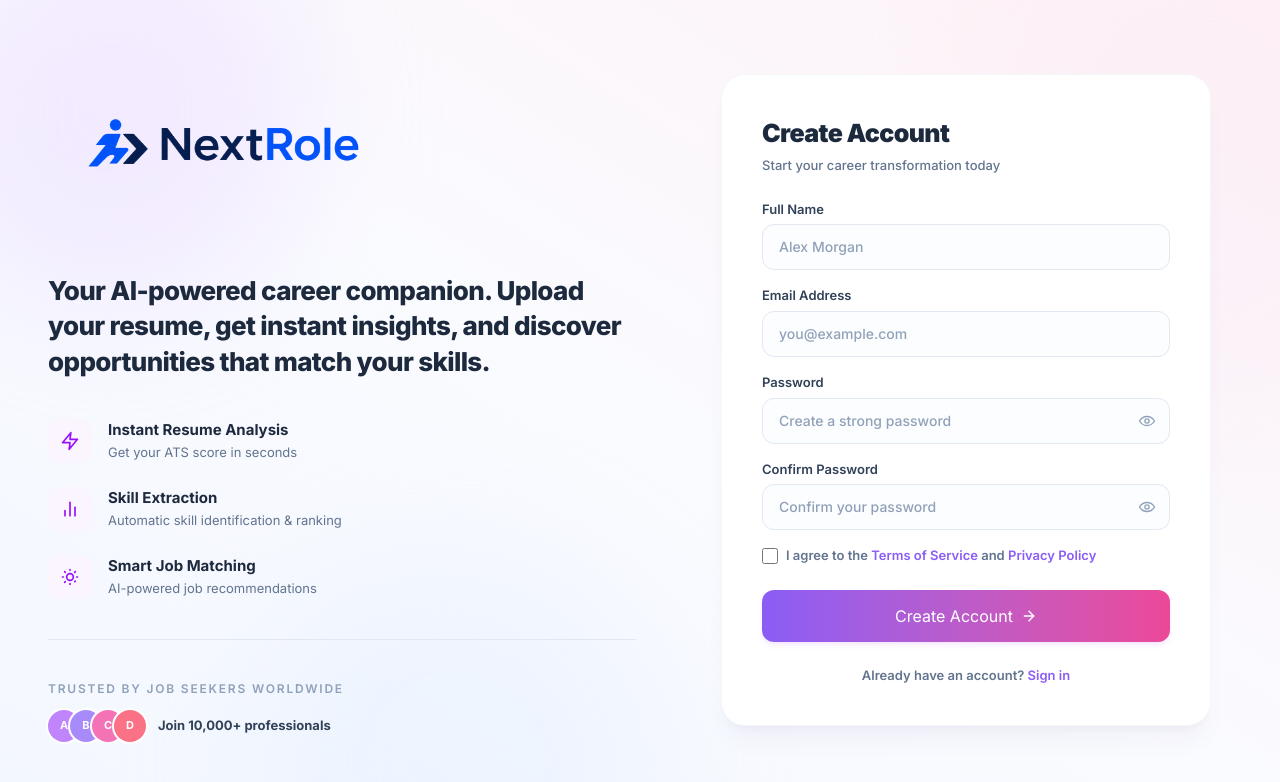
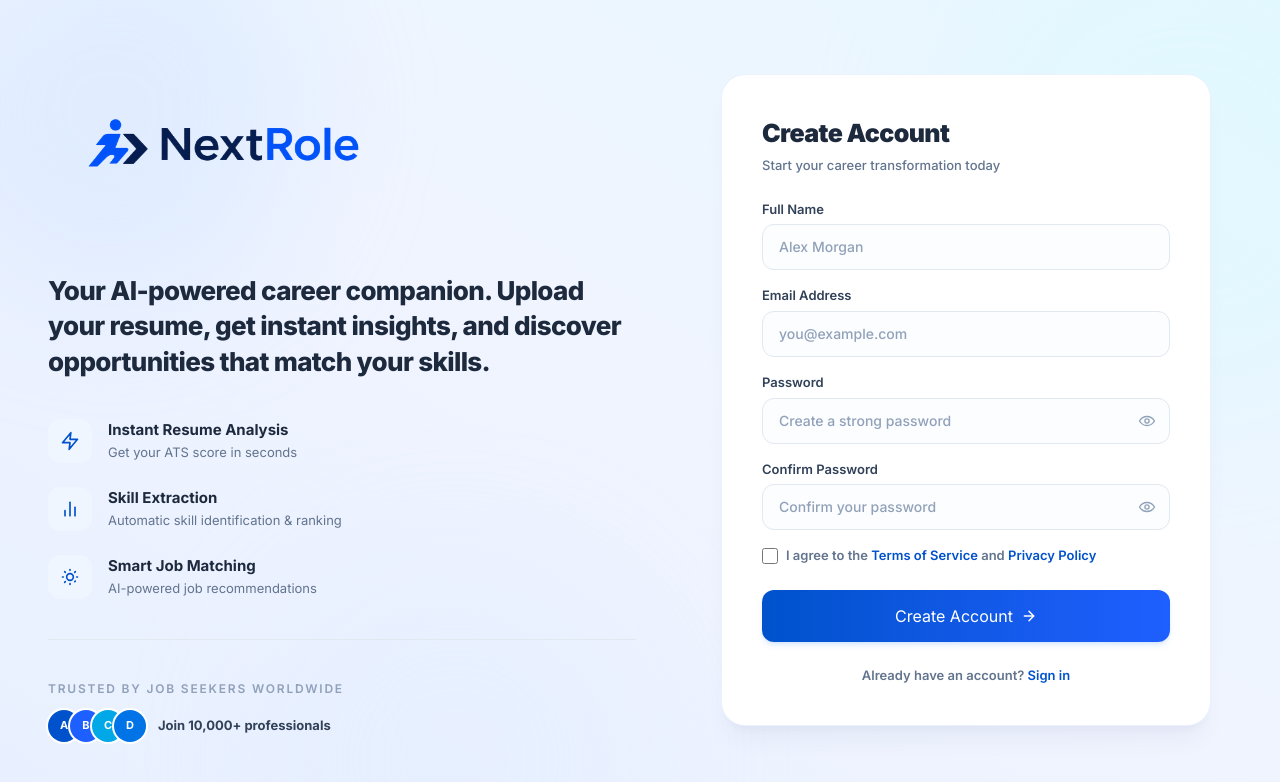
Before and after one commit to vinaypenta22/NextRole, a Next.js app in the folder Frontend/jobsearch/: page /signup in a window 1280 px wide. Shown: the top 782 px of the page. Built offline with nearby package versions, Linux system fonts and the light colour scheme; no server answers.

Commit message:
Color changes

```diff
--- a/Frontend/jobsearch/app/components/AuthLayout.tsx
+++ b/Frontend/jobsearch/app/components/AuthLayout.tsx
@@ -9,19 +9,19 @@ export default function AuthLayout({ children }: { children: React.ReactNode })
 
   // Overlapping avatar details
   const avatars = [
-    { label: "A", bg: "bg-[#c084fc]" },
-    { label: "B", bg: "bg-[#a78bfa]" },
-    { label: "C", bg: "bg-[#f472b6]" },
-    { label: "D", bg: "bg-[#fb7185]" },
+    { label: "A", bg: "bg-[#0052cc]" },
+    { label: "B", bg: "bg-[#1e5fff]" },
+    { label: "C", bg: "bg-[#00a8e8]" },
+    { label: "D", bg: "bg-[#0073e6]" },
   ];
 
   return (
-    <div className="relative min-h-screen w-full overflow-hidden bg-gradient-to-tr from-[#f3f7ff] via-[#fafbff] to-[#fef2f6]">
+    <div className="relative min-h-screen w-full overflow-hidden bg-gradient-to-tr from-[#e8f0ff] via-[#f0f4ff] to-[#e8f8ff]">
       {/* Background blobs for premium depth */}
       <div className="absolute inset-0 pointer-events-none overflow-hidden">
-        <div className="absolute -left-20 -top-20 h-96 w-96 rounded-full bg-purple-200/40 blur-3xl" />
-        <div className="absolute right-[-10rem] top-[-5rem] h-[500px] w-[500px] rounded-full bg-pink-100/30 blur-3xl" />
-        <div className="absolute bottom-[-10rem] left-[20%] h-[400px] w-[400px] rounded-full bg-blue-100/30 blur-3xl" />
+        <div className="absolute -left-20 -top-20 h-96 w-96 rounded-full bg-blue-200/30 blur-3xl" />
+        <div className="absolute right-[-10rem] top-[-5rem] h-[500px] w-[500px] rounded-full bg-cyan-100/25 blur-3xl" />
+        <div className="absolute bottom-[-10rem] left-[20%] h-[400px] w-[400px] rounded-full bg-blue-100/25 blur-3xl" />
       </div>
 
       <div className="relative z-10 flex min-h-screen items-center justify-center p-4 sm:p-6 lg:p-12">
@@ -49,7 +49,7 @@ export default function AuthLayout({ children }: { children: React.ReactNode })
             <div className="space-y-6">
               {/* Feature 1 */}
               <div className="flex items-start gap-4">
-                <span className="flex h-11 w-11 shrink-0 items-center justify-center rounded-xl bg-purple-50 text-purple-600">
+                <span className="flex h-11 w-11 shrink-0 items-center justify-center rounded-xl bg-blue-50 text-[#0052cc]">
                   <svg viewBox="0 0 24 24" className="h-5 w-5 fill-none" stroke="currentColor" strokeWidth="2" strokeLinecap="round" strokeLinejoin="round">
                     <polygon points="13 2 3 14 12 14 11 22 21 10 12 10 13 2" />
                   </svg>
@@ -62,7 +62,7 @@ export default function AuthLayout({ children }: { children: React.ReactNode })
 
               {/* Feature 2 */}
               <div className="flex items-start gap-4">
-                <span className="flex h-11 w-11 shrink-0 items-center justify-center rounded-xl bg-purple-50 text-purple-600">
+                <span className="flex h-11 w-11 shrink-0 items-center justify-center rounded-xl bg-blue-50 text-[#0052cc]">
                   <svg viewBox="0 0 24 24" className="h-5 w-5 fill-none" stroke="currentColor" strokeWidth="2" strokeLinecap="round" strokeLinejoin="round">
                     <line x1="18" y1="20" x2="18" y2="10" />
                     <line x1="12" y1="20" x2="12" y2="4" />
@@ -77,7 +77,7 @@ export default function AuthLayout({ children }: { children: React.ReactNode })
 
               {/* Feature 3 */}
               <div className="flex items-start gap-4">
-                <span className="flex h-11 w-11 shrink-0 items-center justify-center rounded-xl bg-purple-50 text-purple-600">
+                <span className="flex h-11 w-11 shrink-0 items-center justify-center rounded-xl bg-blue-50 text-[#0052cc]">
                   <svg viewBox="0 0 24 24" className="h-5 w-5 fill-none" stroke="currentColor" strokeWidth="2" strokeLinecap="round" strokeLinejoin="round">
                     <path d="M12 3v1m0 16v1m9-9h-1M4 12H3m15.364-6.364l-.707.707M6.343 17.657l-.707.707m0-12.728l.707.707m11.32 11.32l.707-.707M12 8a4 4 0 1 0 0 8 4 4 0 0 0 0-8z" />
                   </svg>
@@ -117,7 +117,7 @@ export default function AuthLayout({ children }: { children: React.ReactNode })
               <Logo />
             </div>
 
-            <div className="w-full max-w-[490px] rounded-[24px] border border-slate-100/80 bg-white p-7 shadow-xl shadow-purple-950/[0.04] sm:p-10">
+            <div className="w-full max-w-[490px] rounded-[24px] border border-blue-100/60 bg-white p-7 shadow-xl shadow-blue-950/[0.04] sm:p-10">
               {children}
             </div>
           </div>
--- a/Frontend/jobsearch/app/components/FormInput.tsx
+++ b/Frontend/jobsearch/app/components/FormInput.tsx
@@ -45,13 +45,13 @@ export default function FormInput({
           placeholder={placeholder}
           autoComplete={autoComplete}
           required={required}
-          className="w-full rounded-xl border border-slate-200 bg-slate-50/40 px-4 py-3 pr-11 text-[14px] text-slate-800 outline-none transition placeholder:text-slate-400 focus:border-[#8b5cf6] focus:bg-white focus:ring-4 focus:ring-purple-100/50"
+          className="w-full rounded-xl border border-slate-200 bg-slate-50/40 px-4 py-3 pr-11 text-[14px] text-slate-800 outline-none transition placeholder:text-slate-400 focus:border-[#0052cc] focus:bg-white focus:ring-4 focus:ring-blue-100/50"
         />
         {isPasswordField ? (
           <button
             type="button"
             onClick={() => setShowPassword((prev) => !prev)}
-            className="absolute inset-y-0 right-3.5 inline-flex items-center text-slate-400 transition hover:text-[#8b5cf6]"
+            className="absolute inset-y-0 right-3.5 inline-flex items-center text-slate-400 transition hover:text-[#0052cc]"
             aria-label={showPassword ? "Hide password" : "Show password"}
           >
             {showPassword ? (
--- a/Frontend/jobsearch/app/components/PrimaryButton.tsx
+++ b/Frontend/jobsearch/app/components/PrimaryButton.tsx
@@ -18,7 +18,7 @@ export default function PrimaryButton({
       type={type}
       onClick={onClick}
       disabled={isLoading}
-      className={`inline-flex items-center justify-center gap-2 rounded-xl bg-gradient-to-r from-[#8b5cf6] to-[#ec4899] px-5 py-3 text-sm font-bold text-white shadow-md shadow-purple-500/10 transition duration-150 hover:brightness-105 active:scale-[0.98] disabled:cursor-not-allowed disabled:opacity-70 ${className}`}
+      className={`inline-flex items-center justify-center gap-2 rounded-xl bg-gradient-to-r from-[#0052cc] to-[#1e5fff] px-5 py-3 text-sm font-bold text-white shadow-md shadow-blue-500/15 transition duration-150 hover:brightness-105 active:scale-[0.98] disabled:cursor-not-allowed disabled:opacity-70 ${className}`}
     >
       {isLoading ? (
         <>
--- a/Frontend/jobsearch/app/components/StatCard.tsx
+++ b/Frontend/jobsearch/app/components/StatCard.tsx
@@ -8,14 +8,14 @@ type StatCardProps = {
 
 export default function StatCard({ label, value, tone = "sky" }: StatCardProps) {
   // Map tone to colors and icons
-  let colorClass = "from-blue-600 to-cyan-600";
+  let colorClass = "from-[#0052cc] to-[#00a8e8]";
   let Icon = FileText;
 
   if (tone === "emerald") {
-    colorClass = "from-purple-600 to-pink-600";
+    colorClass = "from-[#1e5fff] to-[#0052cc]";
     Icon = Briefcase;
   } else if (tone === "violet") {
-    colorClass = "from-green-600 to-emerald-600";
+    colorClass = "from-[#00a8e8] to-[#1e5fff]";
     Icon = CheckCircle;
   }
 
--- a/Frontend/jobsearch/app/globals.css
+++ b/Frontend/jobsearch/app/globals.css
@@ -1,16 +1,18 @@
 @import "tailwindcss";
 
 :root {
-  --background: #f3f6fc;
-  --foreground: #0f172a;
-  --signal-shell: #f8fafc;
+  --background: #f0f4ff;
+  --foreground: #0a1428;
+  --signal-shell: #f5f8ff;
   --signal-surface: #ffffff;
   --signal-muted: #64748b;
-  --signal-border: #e2e8f0;
-  --signal-border-soft: #f1f5f9;
-  --signal-accent: #7c3aed;
-  --signal-accent-strong: #0f172a;
-  --signal-accent-soft: #f3e8ff;
+  --signal-border: #dce6f5;
+  --signal-border-soft: #eef3fc;
+  --signal-accent: #0052cc;
+  --signal-accent-secondary: #1e5fff;
+  --signal-accent-cyan: #00a8e8;
+  --signal-accent-strong: #0a1428;
+  --signal-accent-soft: #e8f0ff;
   color-scheme: light;
 }
 
@@ -22,15 +24,15 @@
 }
 
 html {
-  background: #f8fafc;
+  background: #f0f4ff;
 }
 
 body {
   min-height: 100%;
   background:
-    radial-gradient(circle at top left, rgba(237, 233, 254, 0.7), transparent 30%),
-    radial-gradient(circle at top right, rgba(251, 207, 232, 0.6), transparent 30%),
-    linear-gradient(180deg, #f8fafc 0%, #f1f5f9 100%);
+    radial-gradient(circle at top left, rgba(0, 82, 204, 0.08), transparent 30%),
+    radial-gradient(circle at top right, rgba(0, 168, 232, 0.06), transparent 30%),
+    linear-gradient(180deg, #f0f4ff 0%, #e8f0ff 100%);
   color: var(--foreground);
   font-family: var(--font-sans);
 }
@@ -43,6 +45,6 @@ select {
 }
 
 ::selection {
-  background: rgba(124, 58, 237, 0.2);
+  background: rgba(0, 82, 204, 0.15);
   color: var(--foreground);
 }
--- a/Frontend/jobsearch/app/signup/page.tsx
+++ b/Frontend/jobsearch/app/signup/page.tsx
@@ -118,15 +118,15 @@ export default function SignupPage() {
               <input
                 type="checkbox"
                 required
-                className="mt-0.5 h-4 w-4 rounded border-slate-300 text-purple-600 focus:ring-purple-500"
+                className="mt-0.5 h-4 w-4 rounded border-slate-300 text-[#0052cc] focus:ring-[#0052cc]"
               />
               <span>
                 I agree to the{" "}
-                <a href="#" className="text-[#8b5cf6] hover:text-[#7c3aed]">
+                <a href="#" className="text-[#0052cc] hover:text-[#003fa3]">
                   Terms of Service
                 </a>{" "}
                 and{" "}
-                <a href="#" className="text-[#8b5cf6] hover:text-[#7c3aed]">
+                <a href="#" className="text-[#0052cc] hover:text-[#003fa3]">
                   Privacy Policy
                 </a>
               </span>
@@ -146,7 +146,7 @@ export default function SignupPage() {
 
         <div className="text-center text-[13px] font-semibold text-slate-500">
           Already have an account?{" "}
-          <Link href="/login" className="text-[#8b5cf6] hover:text-[#7c3aed]">
+          <Link href="/login" className="text-[#0052cc] hover:text-[#003fa3]">
             Sign in
           </Link>
         </div>
```
Also changed, not shown: Frontend/jobsearch/app/components/SignalShell.tsx (+6 -6 lines), Frontend/jobsearch/app/dashboard/page.tsx (+15 -15 lines), Frontend/jobsearch/app/login/page.tsx (+5 -5 lines), 1 other file (tests, documents, lock files or other folders).
